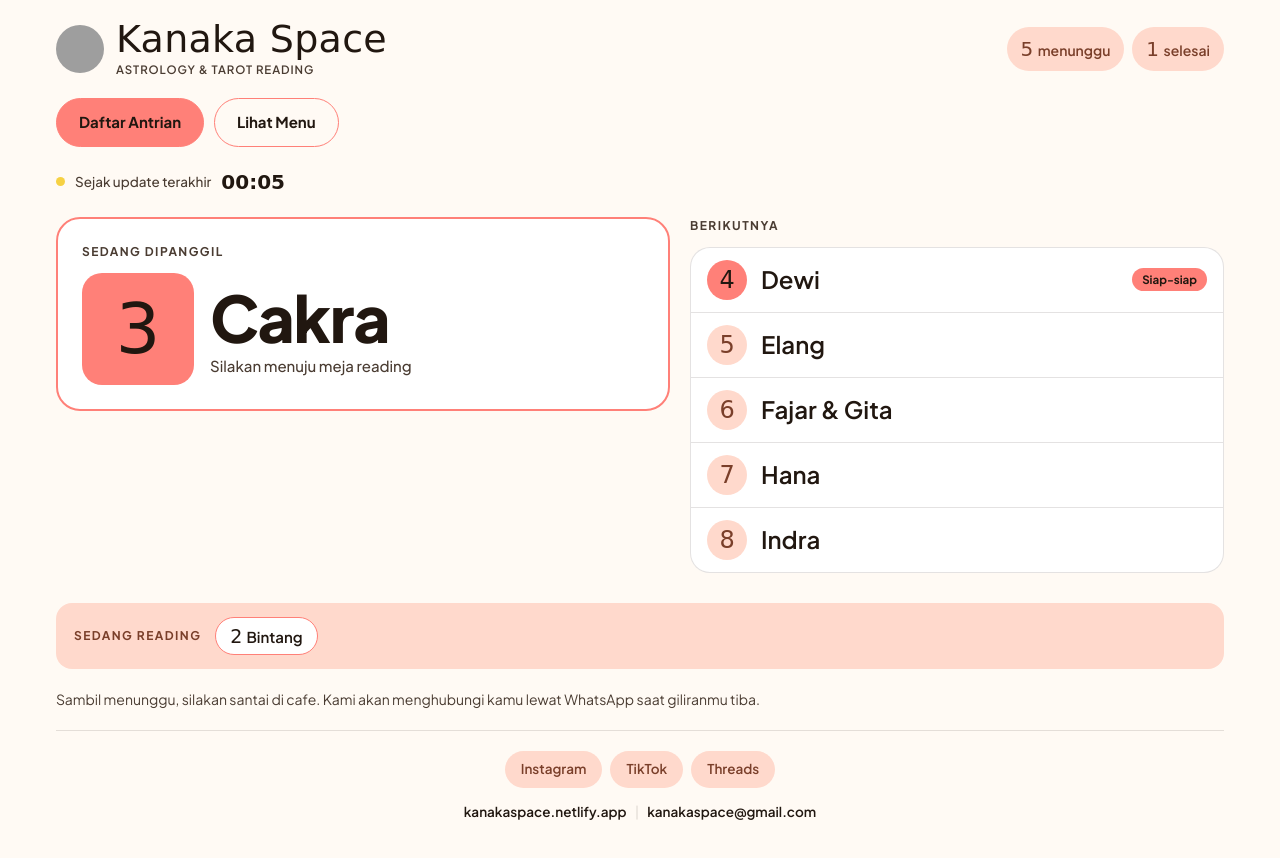
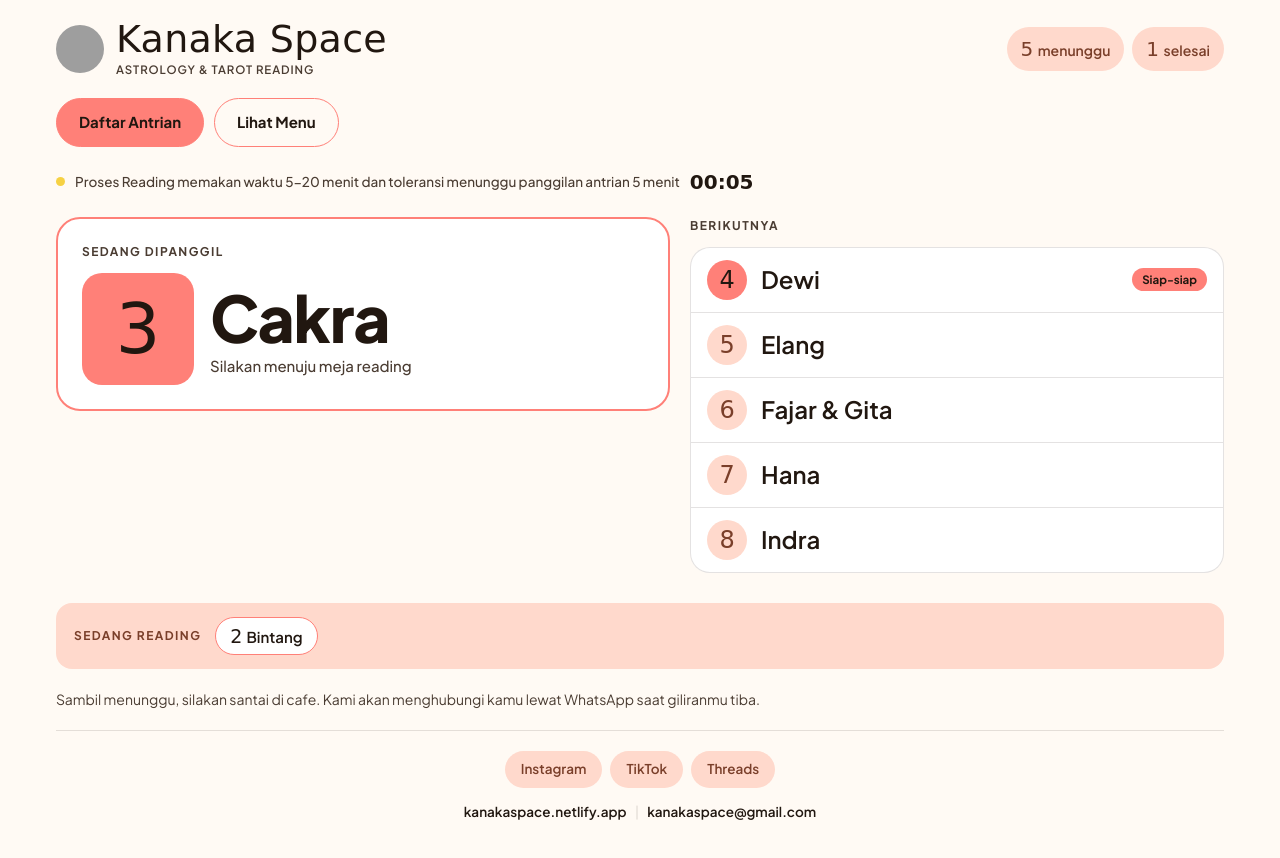
Before and after one commit to kanakaspaceteam/q, a plain HTML site: page index.html in a window 1280 px wide. Drawn offline with Linux system fonts and the light colour scheme; grey boxes are pictures that could not be loaded; a web font is replaced by a local one.

Commit message:
index.html

```diff
--- a/index.html
+++ b/index.html
@@ -120,7 +120,7 @@
 
     <div class='status'>
       <span class='live'></span>
-      <span>Sejak update terakhir</span>
+      <span>Proses Reading memakan waktu 5-20 menit dan toleransi menunggu panggilan antrian 5 menit</span>
       <b class='num' id='tAgo' style='font-size:20px'>00:00</b>
     </div>
 
```
